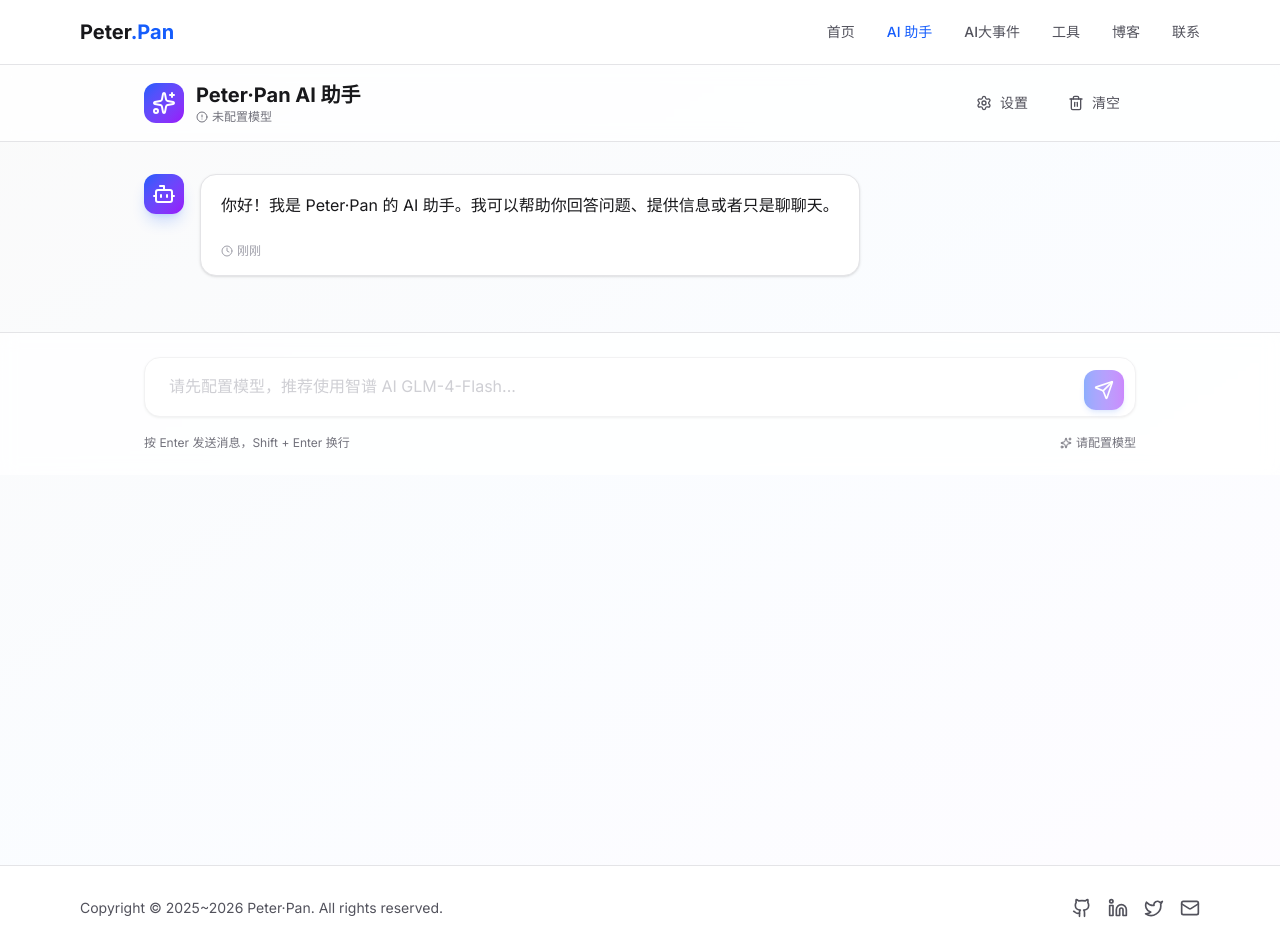
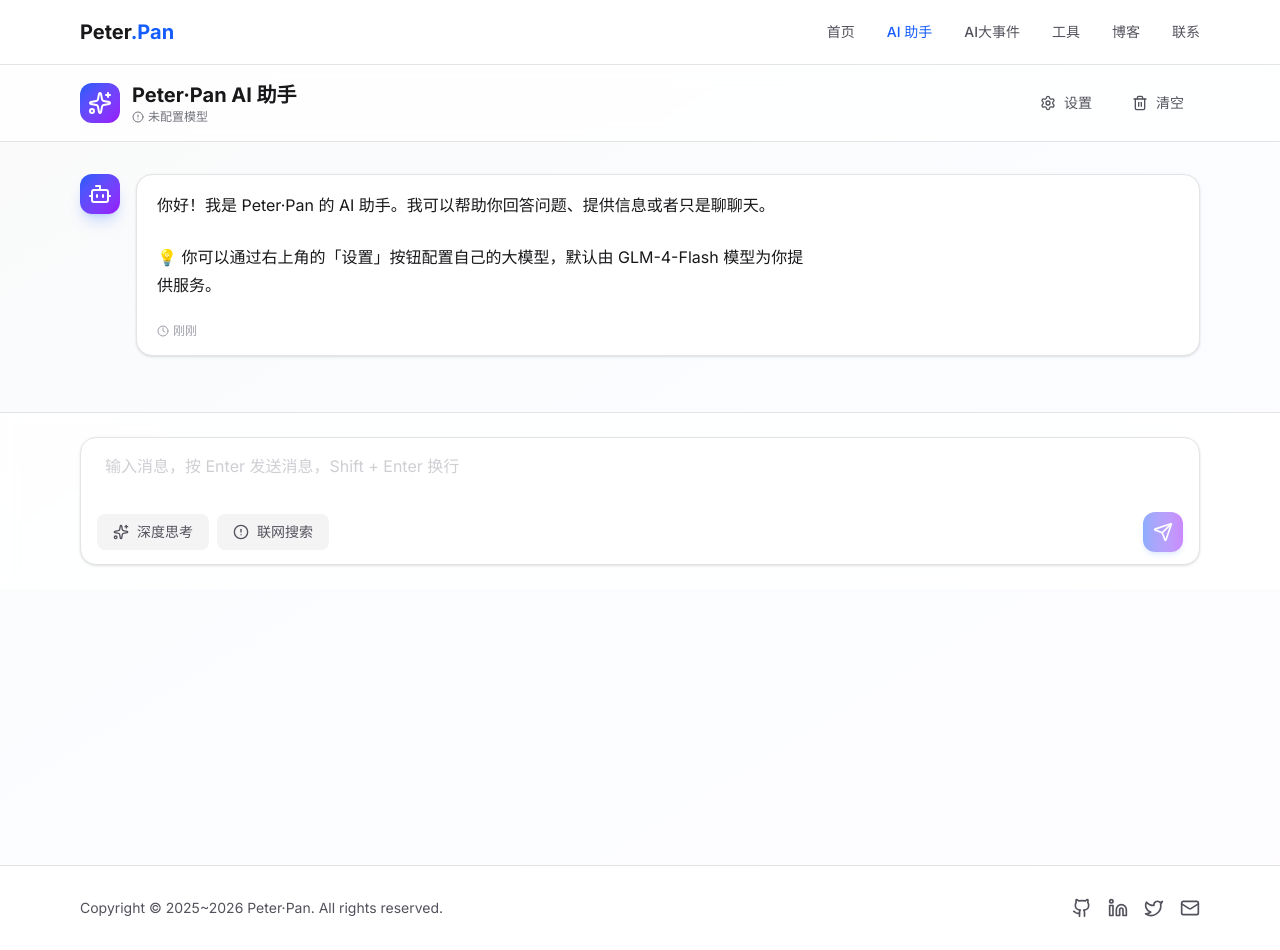
Before and after one commit to panmcai/Peter-Pan, a Next.js app: page /chat in a window 1280 px wide. Built offline with nearby package versions, Linux system fonts and the light colour scheme.

Commit message:
优化AI聊天框

```diff
--- a/src/app/chat/page.tsx
+++ b/src/app/chat/page.tsx
@@ -16,7 +16,7 @@ export default function ChatPage() {
   const [messages, setMessages] = useState<Message[]>([
     {
       role: 'assistant',
-      content: '你好！我是 Peter·Pan 的 AI 助手。我可以帮助你回答问题、提供信息或者只是聊聊天。\n\n',
+      content: '你好！我是 Peter·Pan 的 AI 助手。我可以帮助你回答问题、提供信息或者只是聊聊天。\n\n💡 你可以通过右上角的「设置」按钮配置自己的大模型，默认由 GLM-4-Flash 模型为你提供服务。\n\n',
       timestamp: new Date(),
     },
   ]);
@@ -25,6 +25,8 @@ export default function ChatPage() {
   const [error, setError] = useState<string | null>(null);
   const [showConfig, setShowConfig] = useState(false);
   const [modelConfig, setModelConfig] = useState<AIModelConfig | null>(null);
+  const [deepThink, setDeepThink] = useState(false);
+  const [webSearch, setWebSearch] = useState(false);
   const messagesEndRef = useRef<HTMLDivElement>(null);
   const messagesContainerRef = useRef<HTMLDivElement>(null);
   const initialMessageCountRef = useRef<number>(1); // 初始有1条欢迎消息
@@ -152,7 +154,17 @@ export default function ChatPage() {
     setError(null);
 
     try {
-      const response = await fetch('/api/chat', {
+      // 创建一个空的助手消息，用于流式更新
+      const assistantMessage: Message = {
+        role: 'assistant',
+        content: '',
+        timestamp: new Date(),
+      };
+      const assistantIndex = messages.length + 1;
+      setMessages((prev) => [...prev, assistantMessage]);
+
+      // 使用流式 API
+      const response = await fetch('/api/chat/stream', {
         method: 'POST',
         headers: {
           'Content-Type': 'application/json',
@@ -163,36 +175,62 @@ export default function ChatPage() {
           provider: modelConfig.provider,
           apiKey: modelConfig.apiKey,
           baseUrl: modelConfig.baseUrl,
+          deepThink,
+          webSearch,
         }),
       });
 
       if (!response.ok) {
-        const errorData = await response.json();
-        throw new Error(errorData.error || '请求失败');
+        throw new Error(`请求失败: ${response.status}`);
       }
 
-      const data = await response.json();
+      // 处理流式响应
+      const reader = response.body?.getReader();
+      const decoder = new TextDecoder();
 
-      // 添加 AI 回复
-      let assistantContent = '';
-      if (data.choices && data.choices[0] && data.choices[0].message) {
-        assistantContent = data.choices[0].message.content;
-      } else if (data.content && data.content[0]) {
-        // Anthropic 格式
-        assistantContent = data.content[0].text;
+      if (!reader) {
+        throw new Error('无法获取响应流');
       }
 
-      if (!assistantContent) {
-        throw new Error('未收到有效回复');
+      let buffer = '';
+      let content = '';
+
+      while (true) {
+        const { done, value } = await reader.read();
+        if (done) break;
+
+        buffer += decoder.decode(value, { stream: true });
+        const lines = buffer.split('\n');
+        buffer = lines.pop() || '';
+
+        for (const line of lines) {
+          if (line.startsWith('data: ')) {
+            const data = line.slice(6);
+            if (data === '[DONE]') continue;
+
+            try {
+              const parsed = JSON.parse(data);
+
+              if (parsed.type === 'content') {
+                content += parsed.content;
+                // 实时更新消息内容
+                setMessages((prev) => {
+                  const newMessages = [...prev];
+                  const lastMessage = newMessages[assistantIndex];
+                  if (lastMessage) {
+                    lastMessage.content = content;
                   }
-
-      const assistantMessage: Message = {
-        role: 'assistant',
-        content: assistantContent,
-        timestamp: new Date(),
-      };
-
-      setMessages((prev) => [...prev, assistantMessage]);
+                  return newMessages;
+                });
+              } else if (parsed.type === 'error') {
+                throw new Error(parsed.error);
+              }
+            } catch (e) {
+              console.error('解析流数据失败:', e);
+            }
+          }
+        }
+      }
     } catch (err) {
       const errorMessage = err instanceof Error ? err.message : '发送失败';
       setError(errorMessage);
@@ -280,7 +318,7 @@ export default function ChatPage() {
     <div className="min-h-screen bg-gradient-to-br from-zinc-50 via-blue-50/30 to-purple-50/30 dark:from-zinc-950 dark:via-blue-950/20 dark:to-purple-950/20">
       {/* 顶部导航 */}
       <div className="border-b border-zinc-200 dark:border-zinc-800 bg-white/80 dark:bg-zinc-900/80 backdrop-blur-sm sticky top-0 z-10">
-        <div className="max-w-5xl mx-auto px-4 py-4">
+        <div className="max-w-6xl mx-auto px-4 py-4">
           <div className="flex items-center justify-between">
             <div className="flex items-center gap-3">
               <div className="w-10 h-10 rounded-xl bg-gradient-to-br from-blue-600 to-purple-600 flex items-center justify-center">
@@ -334,7 +372,7 @@ export default function ChatPage() {
 
       {/* 消息区域 */}
       <div ref={messagesContainerRef} className="flex-1 overflow-y-auto">
-        <div className="max-w-5xl mx-auto px-4 py-8">
+        <div className="max-w-6xl mx-auto px-4 py-8">
           <div className="space-y-6">
             {messages.map((message, index) => (
               <div
@@ -347,56 +385,56 @@ export default function ChatPage() {
                   </div>
                 )}
                 <div
-                  className={`max-w-[85%] rounded-2xl px-5 py-4 shadow-sm ${
+                  className={`w-full rounded-2xl px-5 py-4 shadow-sm ${
                     message.role === 'user'
                       ? 'bg-gradient-to-br from-blue-600 to-blue-700 text-white shadow-blue-600/20'
                       : 'bg-white dark:bg-zinc-800 text-zinc-900 dark:text-zinc-100 border border-zinc-200 dark:border-zinc-700'
                   }`}
                 >
-                  <div className="leading-relaxed text-sm sm:text-base prose prose-sm dark:prose-invert max-w-none">
+                  <div className="leading-relaxed text-sm sm:text-base prose prose-sm dark:prose-invert prose-headings:font-bold prose-p:mb-3 prose-p:last:mb-0 prose-ul:list-disc prose-ol:list-decimal prose-li:mb-1">
                     {message.role === 'assistant' ? (
                       <ReactMarkdown
                         remarkPlugins={[remarkGfm]}
                         components={{
                           // 自定义样式
-                          p: ({ children }) => <p className="mb-3 last:mb-0">{children}</p>,
-                          h1: ({ children }) => <h1 className="text-xl font-bold mb-3">{children}</h1>,
-                          h2: ({ children }) => <h2 className="text-lg font-bold mb-2">{children}</h2>,
-                          h3: ({ children }) => <h3 className="text-base font-bold mb-2">{children}</h3>,
-                          ul: ({ children }) => <ul className="list-disc list-inside mb-3">{children}</ul>,
-                          ol: ({ children }) => <ol className="list-decimal list-inside mb-3">{children}</ol>,
-                          li: ({ children }) => <li className="mb-1">{children}</li>,
+                          p: ({ children }) => <p className="mb-3 last:mb-0 break-words overflow-wrap-anywhere">{children}</p>,
+                          h1: ({ children }) => <h1 className="text-xl font-bold mb-3 break-words">{children}</h1>,
+                          h2: ({ children }) => <h2 className="text-lg font-bold mb-2 break-words">{children}</h2>,
+                          h3: ({ children }) => <h3 className="text-base font-bold mb-2 break-words">{children}</h3>,
+                          ul: ({ children }) => <ul className="list-disc list-inside mb-3 break-words">{children}</ul>,
+                          ol: ({ children }) => <ol className="list-decimal list-inside mb-3 break-words">{children}</ol>,
+                          li: ({ children }) => <li className="mb-1 break-words overflow-wrap-anywhere">{children}</li>,
                           code: ({ className, children, ...props }: any) => {
                             const isInline = !className;
                             return isInline ? (
-                              <code className="bg-zinc-100 dark:bg-zinc-700 px-1.5 py-0.5 rounded text-xs font-mono" {...props}>
+                              <code className="bg-zinc-100 dark:bg-zinc-700 px-1.5 py-0.5 rounded text-xs font-mono break-all" {...props}>
                                 {children}
                               </code>
                             ) : (
-                              <code className="block bg-zinc-100 dark:bg-zinc-700 px-3 py-2 rounded-lg text-xs font-mono overflow-x-auto" {...props}>
+                              <code className="block bg-zinc-100 dark:bg-zinc-700 px-3 py-2 rounded-lg text-xs font-mono overflow-x-auto break-all" {...props}>
                                 {children}
                               </code>
                             );
                           },
-                          pre: ({ children }) => <pre className="bg-zinc-100 dark:bg-zinc-700 p-3 rounded-lg overflow-x-auto mb-3">{children}</pre>,
+                          pre: ({ children }) => <pre className="bg-zinc-100 dark:bg-zinc-700 p-3 rounded-lg overflow-x-auto mb-3 break-all">{children}</pre>,
                           blockquote: ({ children }) => (
-                            <blockquote className="border-l-4 border-zinc-300 dark:border-zinc-600 pl-3 italic mb-3">
+                            <blockquote className="border-l-4 border-zinc-300 dark:border-zinc-600 pl-3 italic mb-3 break-words">
                               {children}
                             </blockquote>
                           ),
                           a: ({ href, children }) => (
-                            <a href={href} target="_blank" rel="noopener noreferrer" className="text-blue-500 hover:text-blue-600 underline">
+                            <a href={href} target="_blank" rel="noopener noreferrer" className="text-blue-500 hover:text-blue-600 underline break-all">
                               {children}
                             </a>
                           ),
-                          strong: ({ children }) => <strong className="font-bold">{children}</strong>,
-                          em: ({ children }) => <em className="italic">{children}</em>,
+                          strong: ({ children }) => <strong className="font-bold break-words">{children}</strong>,
+                          em: ({ children }) => <em className="italic break-words">{children}</em>,
                         }}
                       >
                         {message.content}
                       </ReactMarkdown>
                     ) : (
-                      <p className="whitespace-pre-wrap">{message.content}</p>
+                      <p className="whitespace-pre-wrap break-words overflow-wrap-anywhere">{message.content}</p>
                     )}
                   </div>
                   {message.timestamp && (
@@ -442,31 +480,68 @@ export default function ChatPage() {
 
       {/* 输入区域 */}
       <div className="border-t border-zinc-200 dark:border-zinc-800 bg-white/80 dark:bg-zinc-900/80 backdrop-blur-sm">
-        <div className="max-w-5xl mx-auto px-4 py-6">
-          <div className="relative">
+        <div className="max-w-6xl mx-auto px-4 py-6">
+          {/* 整体输入框容器 */}
+          <div className="relative border border-zinc-200 dark:border-zinc-700 rounded-2xl bg-white dark:bg-zinc-800 shadow-sm focus-within:ring-2 focus-within:ring-blue-500 focus-within:border-transparent transition-all">
+            {/* 输入框 */}
             <textarea
               value={input}
               onChange={(e) => setInput(e.target.value)}
               onKeyPress={handleKeyPress}
-              placeholder={modelConfig ? "输入消息... (Enter 发送，Shift + Enter 换行)" : "请先配置模型，推荐使用智谱 AI GLM-4-Flash..."}
+              placeholder="输入消息，按 Enter 发送消息，Shift + Enter 换行"
               rows={1}
-              className="w-full px-6 py-4 pr-16 border border-zinc-200 dark:border-zinc-700 rounded-2xl bg-white dark:bg-zinc-800 text-zinc-900 dark:text-zinc-100 focus:outline-none focus:ring-2 focus:ring-blue-500 focus:border-transparent resize-none shadow-sm transition-all placeholder:text-zinc-400 dark:placeholder:text-zinc-500 text-sm sm:text-base disabled:opacity-50 disabled:cursor-not-allowed"
+              className="w-full px-6 py-4 pb-16 border-0 bg-transparent text-zinc-900 dark:text-zinc-100 focus:outline-none resize-none placeholder:text-zinc-400 dark:placeholder:text-zinc-500 text-sm sm:text-base disabled:opacity-50 disabled:cursor-not-allowed"
               disabled={loading || !modelConfig}
               style={{
-                minHeight: '60px',
-                maxHeight: '200px',
+                minHeight: '120px',
+                maxHeight: '300px',
               }}
               onKeyDown={(e) => {
                 // 自动调整高度
                 const target = e.target as HTMLTextAreaElement;
                 target.style.height = 'auto';
-                target.style.height = Math.min(target.scrollHeight, 200) + 'px';
+                target.style.height = Math.min(target.scrollHeight, 300) + 'px';
               }}
             />
+
+            {/* 底部按钮栏 */}
+            <div className="absolute bottom-0 left-0 right-0 px-4 py-3 flex items-center justify-between">
+              {/* 左侧功能按钮 */}
+              <div className="flex items-center gap-2">
+                {/* 深度思考按钮 */}
+                <button
+                  onClick={() => setDeepThink(!deepThink)}
+                  className={`flex items-center gap-2 px-4 py-2 rounded-lg text-sm font-medium transition-all ${
+                    deepThink
+                      ? 'bg-purple-600 text-white shadow-md'
+                      : 'bg-zinc-100 dark:bg-zinc-700 text-zinc-600 dark:text-zinc-400 hover:bg-zinc-200 dark:hover:bg-zinc-600'
+                  }`}
+                  title="启用深度思考，AI 会展示详细的推理过程"
+                >
+                  <Sparkles size={16} />
+                  <span className="hidden sm:inline">深度思考</span>
+                </button>
+
+                {/* 联网搜索按钮 */}
+                <button
+                  onClick={() => setWebSearch(!webSearch)}
+                  className={`flex items-center gap-2 px-4 py-2 rounded-lg text-sm font-medium transition-all ${
+                    webSearch
+                      ? 'bg-blue-600 text-white shadow-md'
+                      : 'bg-zinc-100 dark:bg-zinc-700 text-zinc-600 dark:text-zinc-400 hover:bg-zinc-200 dark:hover:bg-zinc-600'
+                  }`}
+                  title="启用联网搜索，AI 会先搜索最新信息"
+                >
+                  <AlertCircle size={16} />
+                  <span className="hidden sm:inline">联网搜索</span>
+                </button>
+              </div>
+
+              {/* 右侧发送按钮 */}
               <button
                 onClick={sendMessage}
                 disabled={loading || !input.trim() || !modelConfig}
-              className="absolute right-3 top-1/2 -translate-y-1/2 w-10 h-10 bg-gradient-to-r from-blue-600 to-purple-600 hover:from-blue-700 hover:to-purple-700 text-white rounded-xl font-medium transition-all disabled:opacity-50 disabled:cursor-not-allowed shadow-md shadow-blue-600/20 hover:shadow-lg hover:shadow-blue-600/30 flex items-center justify-center"
+                className="w-10 h-10 bg-gradient-to-r from-blue-600 to-purple-600 hover:from-blue-700 hover:to-purple-700 text-white rounded-xl font-medium transition-all disabled:opacity-50 disabled:cursor-not-allowed shadow-md shadow-blue-600/20 hover:shadow-lg hover:shadow-blue-600/30 flex items-center justify-center"
                 title="发送消息"
               >
                 {loading ? (
@@ -476,12 +551,6 @@ export default function ChatPage() {
                 )}
               </button>
             </div>
-          <div className="flex items-center justify-between mt-3 text-xs text-zinc-500 dark:text-zinc-400">
-            <p>按 Enter 发送消息，Shift + Enter 换行</p>
-            <p className="flex items-center gap-1">
-              <Sparkles size={12} />
-              {modelConfig ? `${modelConfig.name} (${modelConfig.models[0]})` : '请配置模型'}
-            </p>
           </div>
         </div>
       </div>
```
Lines whose indentation alone changed are shown as unchanged.
